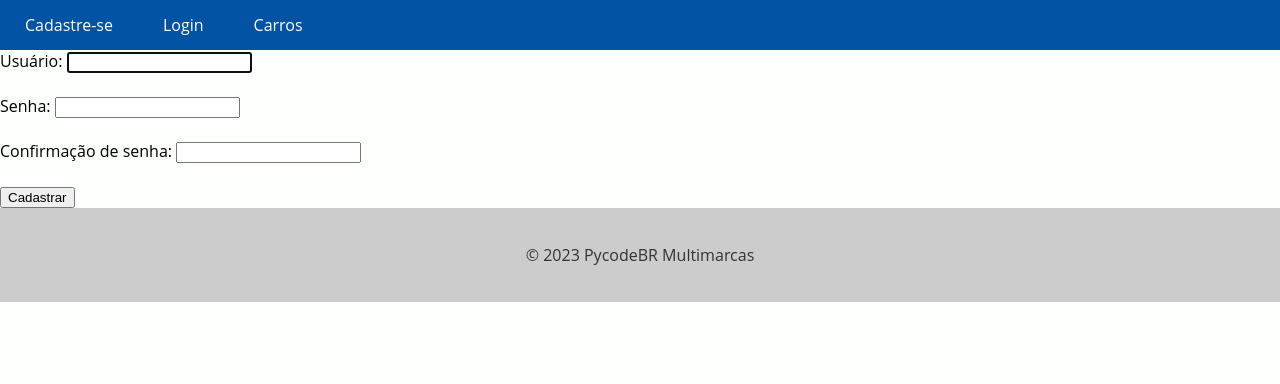
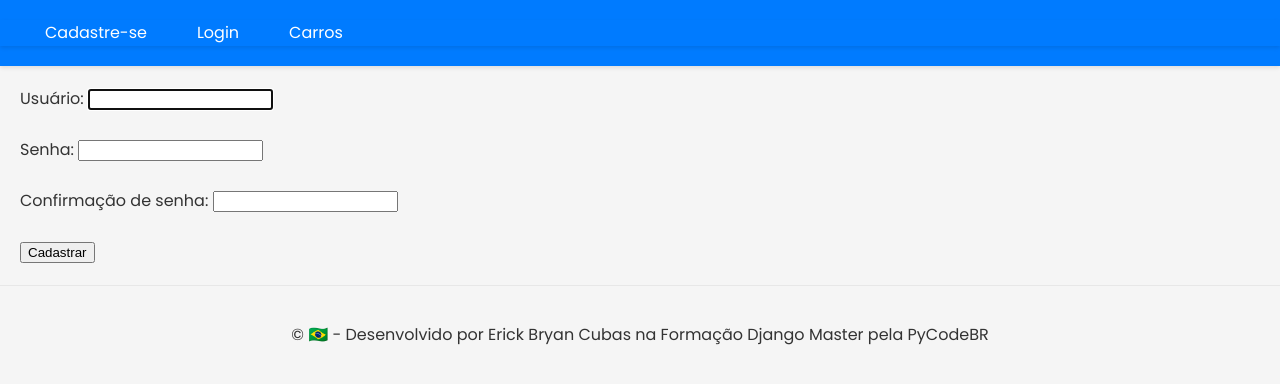
Before and after one commit to Erick-Bryan-Cubas/Django-Web-Application, a Django app: page /register/ in a window 1280 px wide. Shown: the top 384 px of the page. Run offline with Django 5.2, Linux system fonts and the light colour scheme; parts of the project's set-up code (start-up, migrations or seed data) failed here and were passed over.

Commit message:
:lipstick: feat: Estilização da base

```diff
--- a/carros/app/templates/base.html
+++ b/carros/app/templates/base.html
@@ -4,35 +4,40 @@
   <meta charset="UTF-8">
   <meta name="viewport" content="width=device-width, initial-scale=1.0">
   <title>{% block title %}{% endblock %}</title>
+  <link href="https://fonts.googleapis.com/css2?family=Poppins:wght@400;600&display=swap" rel="stylesheet">
   <style>
     body {
-        font-family: 'Open Sans', sans-serif;
-        background-color: #fdfffc; <!-- Tela de fundo -->
+        font-family: 'Poppins', sans-serif;
+        background-color: #f5f5f5;
         color: #333;
         margin: 0;
         padding: 0;
+        line-height: 1.6;
     }
 
     header {
-        background-color: #0096c7;
+        background-color: #007BFF;
         color: #fff;
-        text-align: center;
+        padding: 20px 0;
+        box-shadow: 0 2px 4px rgba(0,0,0,0.1);
     }
 
     footer {
-        background-color: #ccc;
+        background-color: #f5f5f5;
         color: #333;
         padding: 20px;
         text-align: center;
+        border-top: 1px solid #e7e7e7;
     }
 
     nav {
-        background-color: #0353a4;
+        background-color: #007BFF;
         color: #fff;
-        height: 50px;
+        padding: 0 20px;
         display: flex;
         justify-content: space-between;
         align-items: center;
+        box-shadow: 0 2px 4px rgba(0,0,0,0.1);
     }
 
     nav ul {
@@ -50,21 +55,26 @@
         color: #fff;
         text-decoration: none;
         font-size: 16px;
-        padding: 15px;
+        padding: 10px 15px;
         border-radius: 5px;
-        transition: background-color 0.3s ease;
+        transition: background-color 0.3s ease, transform 0.3s ease;
     }
 
     nav ul li a:hover {
-        background-color: #32bbe8;
+        background-color: #0056b3;
+        transform: translateY(-2px);
     }
 
     nav ul li.active a {
-        background-color: #666;
+        background-color: #004080;
     }
 
     nav ul li.active a:hover {
-        background-color: #999;
+        background-color: #002752;
+    }
+
+    main {
+        padding: 20px;
     }
   </style>
 </head>
@@ -94,7 +104,7 @@
   </main>
 
   <footer>
-    <p>&copy; 2023 PycodeBR Multimarcas</p>
+    <p>&copy; 🇧🇷 - Desenvolvido por Erick Bryan Cubas na Formação Django Master pela PyCodeBR</p>
   </footer>
 </body>
 </html>
```
